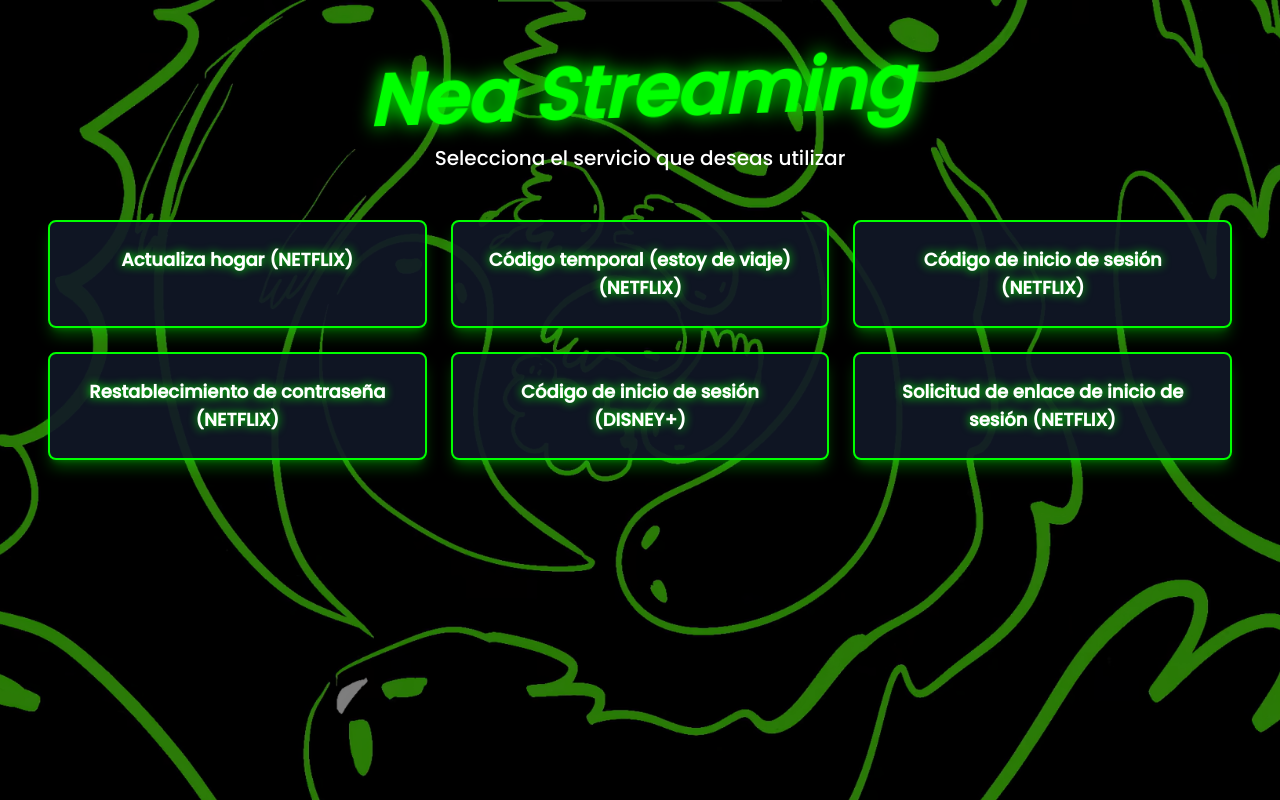
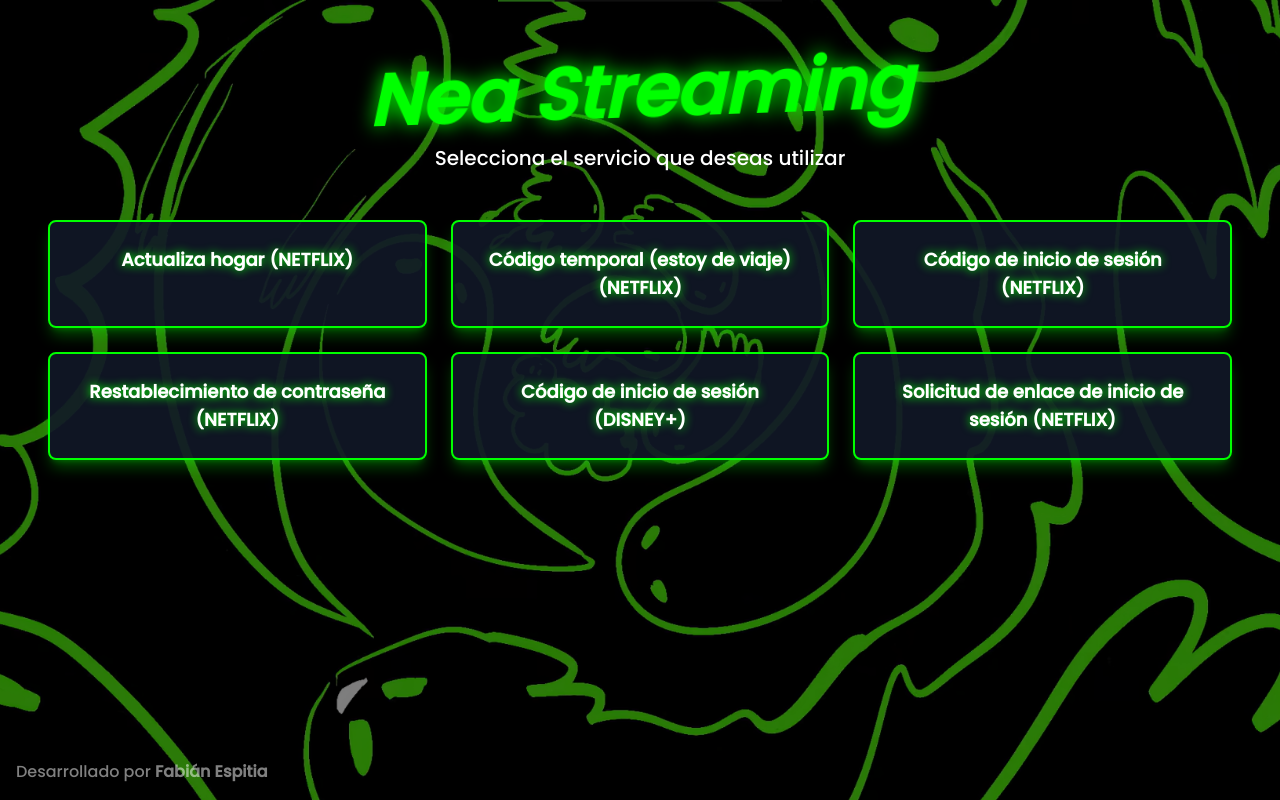
Before and after one commit to FabianEspitia-it/nea_streaming_frontend, a Next.js app: page / in a window 1280 px wide. Built offline with nearby package versions, Linux system fonts and the light colour scheme.

Commit message:
add name to hero

```diff
--- a/src/components/Hero.tsx
+++ b/src/components/Hero.tsx
@@ -65,6 +65,17 @@
           </div>
         </Fade>
       </div>
+      <p className="md:fixed md:bottom-4 md:left-4 text-md text-white opacity-50 md:mt-0 md:ml-0 mt-7 ml-7">
+        Desarrollado por{" "}
+        <a
+          href="https://wa.me/573218544162?text=Holaaa"
+          target="_blank"
+          rel="noopener noreferrer"
+          className="font-semibold"
+        >
+          Fabián Espitia
+        </a>
+      </p>
     </section>
   );
 }
```
